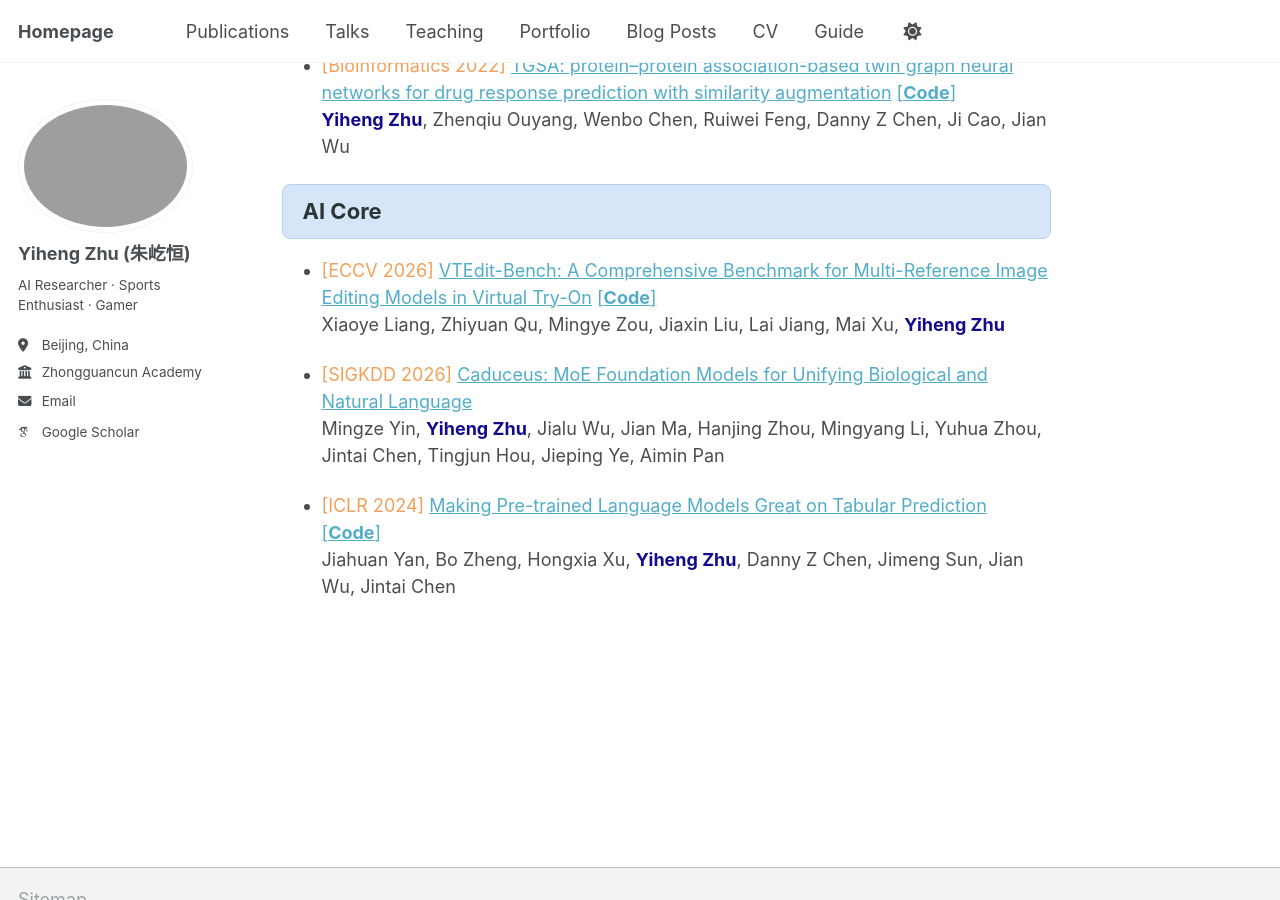
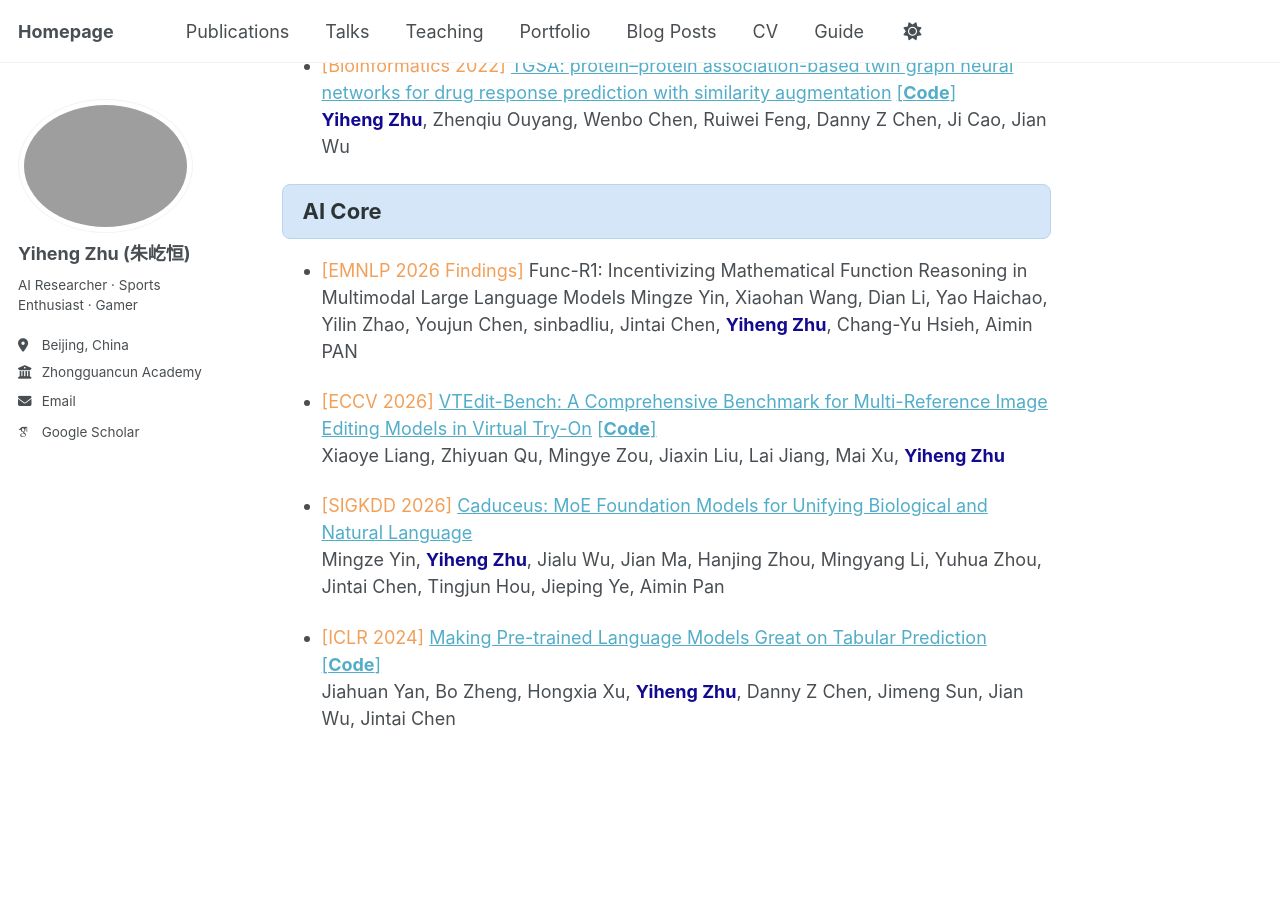
Before and after one commit to derrickzhu147/derrickzhu147.github.io, a Jekyll site: the page built from _pages/pub.md, in a window 1280 px wide and 900 px high, scrolled down 1883 px. Built offline with Jekyll 4.4.1, drawn with Linux system fonts in a browser that asks for light colours; some web fonts are replaced; our own code applies the rules of GitHub Pages for plain Markdown files.

Commit message:
Update pub.md

```diff
--- a/_pages/pub.md
+++ b/_pages/pub.md
@@ -88,6 +88,11 @@ AI Core
 </div>
 
 
+- <span style="color:#F29F58;">[EMNLP 2026 Findings]</span>
+  Func-R1: Incentivizing Mathematical Function Reasoning in Multimodal Large Language Models
+  Mingze Yin, Xiaohan Wang, Dian Li, Yao Haichao, Yilin Zhao, Youjun Chen, sinbadliu, Jintai Chen, **<span style="color:#120A8F;">Yiheng Zhu</span>**, Chang-Yu Hsieh, Aimin PAN
+
+
 - <span style="color:#F29F58;">[ECCV 2026]</span>
   [VTEdit-Bench: A Comprehensive Benchmark for Multi-Reference Image Editing Models in Virtual Try-On](https://arxiv.org/abs/2603.11734)
   [\[**Code**\]](https://github.com/Hiuyee124/VTEdit-Bench)
```
